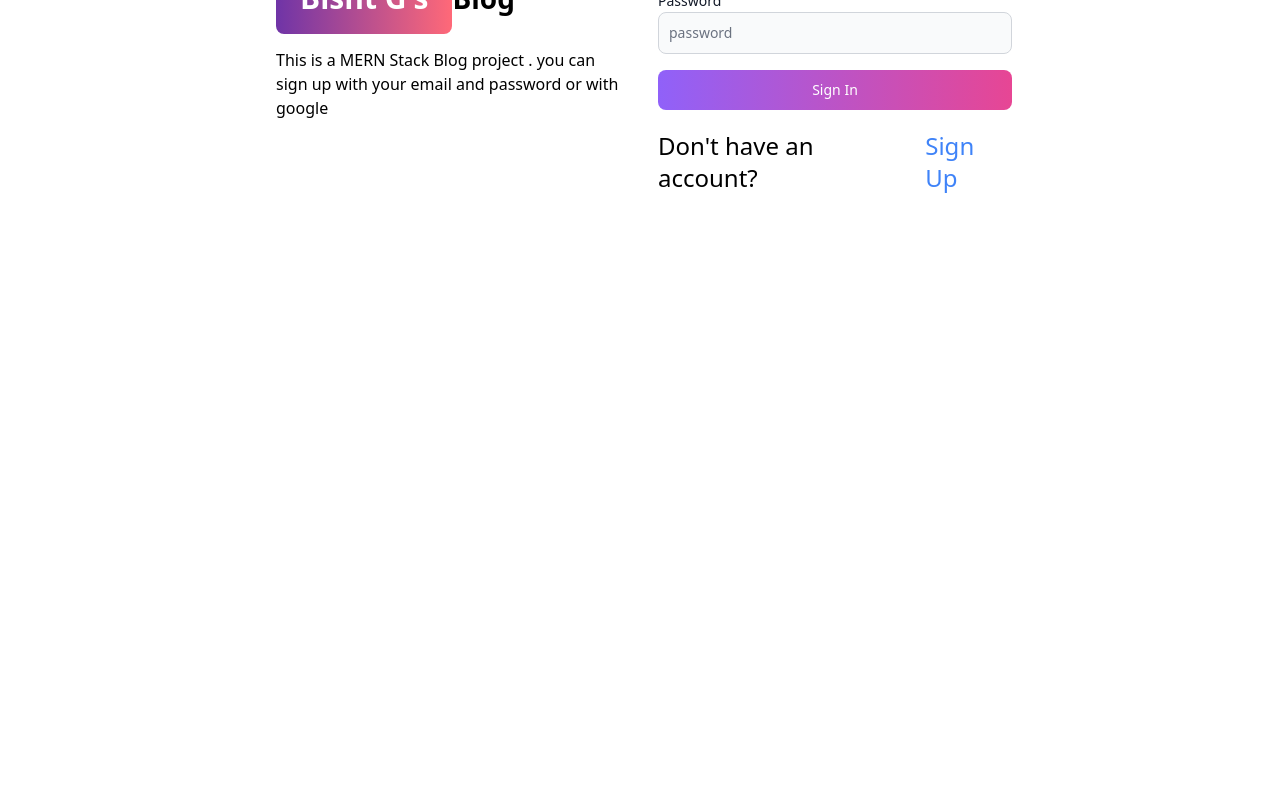
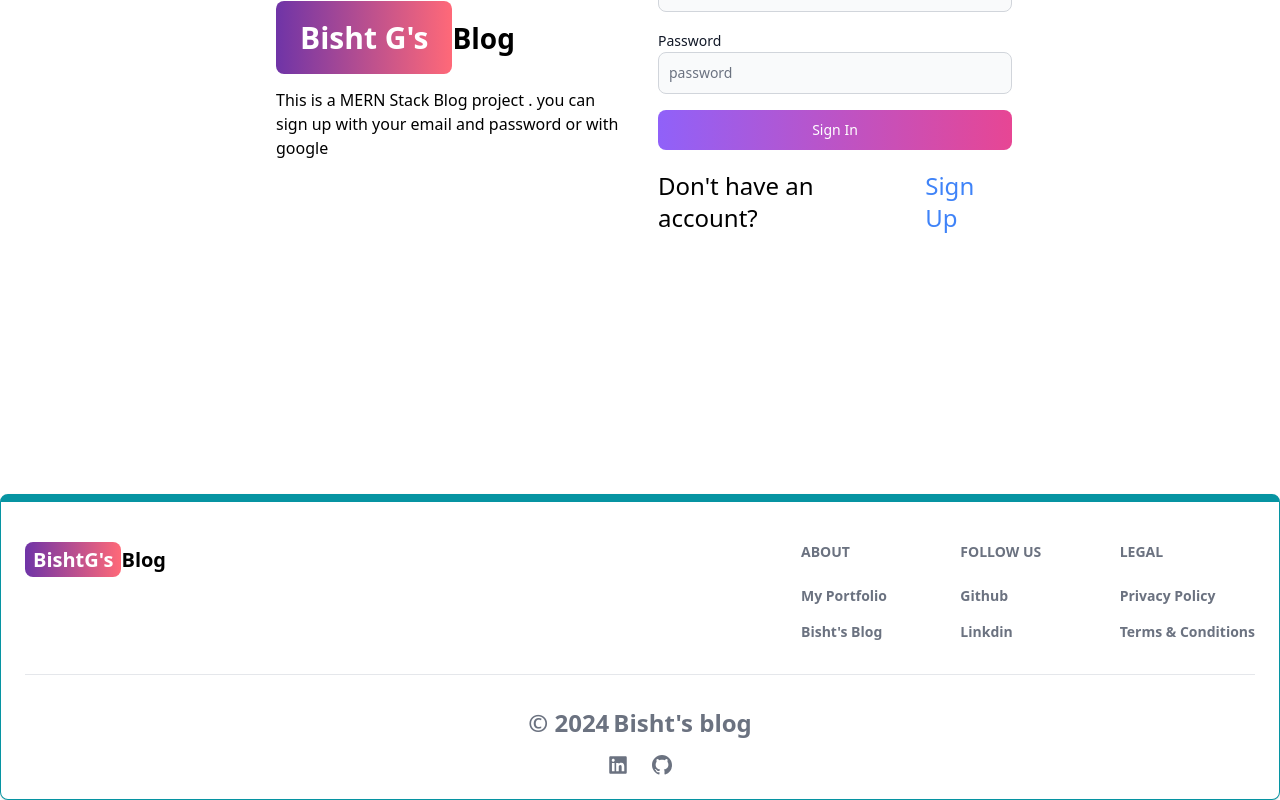
Before and after one commit to GautamBisht12/Mern-Blog, a React app in the folder client/: page /sign-in in a window 1280 px wide. Shown: the part 250-1050 px from the top of the page. Before the commit the page ends 944 px from the top, so only its background shows below. Built offline with nearby package versions, Linux system fonts and the light colour scheme; the HTML template or start-up script is replaced by a standard one.

Commit message:
Added Footer Component

```diff
--- a/client/src/App.jsx
+++ b/client/src/App.jsx
@@ -7,6 +7,8 @@ import Dashboard from "./pages/Dashboard";
 import Projects from "./pages/Projects";
 import Header from "./components/Header";
 import { Toaster } from "react-hot-toast";
+// import FooterC from "./components/Footer";
+import FooterComponent from "./components/Footer";
 
 function App() {
   return (
@@ -22,6 +24,7 @@ function App() {
           <Route path="/projects" element={<Projects />} />
         </Routes>
         <Toaster />
+        <FooterComponent />
       </BrowserRouter>
     </>
   );
--- /dev/null
+++ b/client/src/components/Footer.jsx
@@ -0,0 +1,108 @@
+import { Footer } from "flowbite-react";
+import { Link } from "react-router-dom";
+import { BsGithub } from "react-icons/bs";
+import { FaLinkedin } from "react-icons/fa";
+
+const FooterComponent = () => {
+  return (
+    <>
+      <Footer container className="border border-t-8 border-teal-500">
+        <div className="w-full mx-auto max-w-7xl">
+          <div className="grid w-full justify-between sm:flex md:grid-cols-1">
+            <div className="mb-10 mt-5">
+              <Link
+                to="/"
+                className="self-center whitespace-nowrap text-lg sm:text-xl font-semibold dark:text-white"
+              >
+                <span className="px-2 rounded-lg py-1 bg-gradient-to-r from-[#6f34a7] to-[#FF6978] text-white">
+                  BishtG's
+                </span>
+                Blog
+              </Link>
+            </div>
+            <div className="font-semibold grid grid-cols-2 gap-3  sm:mt-4 sm:grid-cols-3 sm:gap-6">
+              <div>
+                <Footer.Title title="About" />
+                <Footer.LinkGroup col>
+                  <Footer.Link
+                    href="https://gautambishtportfolio.netlify.app/"
+                    target="_blank"
+                    rel="noopener noreferrer"
+                  >
+                    My Portfolio
+                  </Footer.Link>
+                  <Footer.Link
+                    href="/about"
+                    target="_blank"
+                    rel="noopener noreferrer"
+                  >
+                    Bisht's Blog
+                  </Footer.Link>
+                </Footer.LinkGroup>
+              </div>
+              <div>
+                <Footer.Title title="Follow Us" />
+                <Footer.LinkGroup col>
+                  <Footer.Link
+                    href="https://github.com/GautamBisht12"
+                    target="_blank"
+                    rel="noopener noreferrer"
+                  >
+                    Github
+                  </Footer.Link>
+                  <Footer.Link
+                    href="https://www.linkedin.com/in/gautam-bisht-863225277/?utm_source=share&utm_campaign=share_via&utm_content=profile&utm_medium=android_app"
+                    target="_blank"
+                    rel="noopener noreferrer"
+                  >
+                    Linkdin
+                  </Footer.Link>
+                </Footer.LinkGroup>
+              </div>
+              <div className="mt-5 sm:mt-0">
+                <Footer.Title title="Legal" />
+                <Footer.LinkGroup col>
+                  <Footer.Link
+                    href=""
+                    target="_blank"
+                    rel="noopener noreferrer"
+                  >
+                    Privacy Policy
+                  </Footer.Link>
+                  <Footer.Link
+                    href=""
+                    target="_blank"
+                    rel="noopener noreferrer"
+                  >
+                    Terms & Conditions
+                  </Footer.Link>
+                </Footer.LinkGroup>
+              </div>
+            </div>
+          </div>
+          <Footer.Divider />
+          <div>
+            <Footer.Copyright
+              className="text-2xl font-semibold"
+              href="#"
+              by="Bisht's blog"
+              year={new Date().getFullYear()}
+            />
+            <div className="flex gap-6  mt-4 sm:justify-center">
+              <Footer.Icon
+                href="https://www.linkedin.com/in/gautam-bisht-863225277/?utm_source=share&utm_campaign=share_via&utm_content=profile&utm_medium=android_app"
+                icon={FaLinkedin}
+              />
+              <Footer.Icon
+                href="https://github.com/GautamBisht12"
+                icon={BsGithub}
+              />
+            </div>
+          </div>
+        </div>
+      </Footer>
+    </>
+  );
+};
+
+export default FooterComponent;
--- a/client/src/pages/SignUp.jsx
+++ b/client/src/pages/SignUp.jsx
@@ -1,3 +1,4 @@
+/* eslint-disable react/no-unescaped-entities */
 import { Link, useNavigate } from "react-router-dom";
 import { Alert, Button, Label, Spinner, TextInput } from "flowbite-react";
 import { useState } from "react";
@@ -64,10 +65,10 @@ const SignUp = () => {
   };
 
   return (
-    <div className="min-h-screen mt-20">
-      <div className="flex  p-3 max-w-3xl mx-auto flex-col md:flex-row  md:items-center gap-5">
+    <div className="min-h-[75vh]  mt-10 py-10 md:mt-20 ">
+      <div className="flex  p-2 max-w-3xl mx-auto flex-col md:flex-row  md:items-center gap-5">
         {/* left */}
-        <div className="flex-1 px-2">
+        <div className="flex-1 px-2 ">
           <Link
             to="/"
             className="text-4xl sm:text-xl font-bold dark:text-white "
@@ -77,9 +78,11 @@ const SignUp = () => {
             </span>
             <span className="text-[28px] ml-2">Blog</span>
           </Link>
-          <p className="mt-8 text-base">
-            This is a MERN Stack Blog project . you can sign up with your email
-            and password or with google
+          <p className="mt-10 text-base">
+            Hii ✋ I'm{" "}
+            <span className="text-[20px] font-semibold">Gautam Bisht.</span>{" "}
+            <br /> This is my MERN Stack Blog project . you can sign up with
+            your email and password or with google
           </p>
         </div>
         {/* right */}
--- a/client/src/pages/Signin.jsx
+++ b/client/src/pages/Signin.jsx
@@ -1,3 +1,4 @@
+/* eslint-disable react/no-unescaped-entities */
 import { Link } from "react-router-dom";
 import { Alert, Button, Label, TextInput } from "flowbite-react";
 import { useState } from "react";
@@ -69,7 +70,7 @@ const Signin = () => {
 
   return (
     <>
-      <div className="min-h-screen mt-20">
+      <div className="min-h-[75vh] mt-10 py-10 md:mt-20">
         <div className="flex  p-3 max-w-3xl mx-auto flex-col md:flex-row  md:items-center gap-5">
           {/* left */}
           <div className="flex-1 px-2">
```
